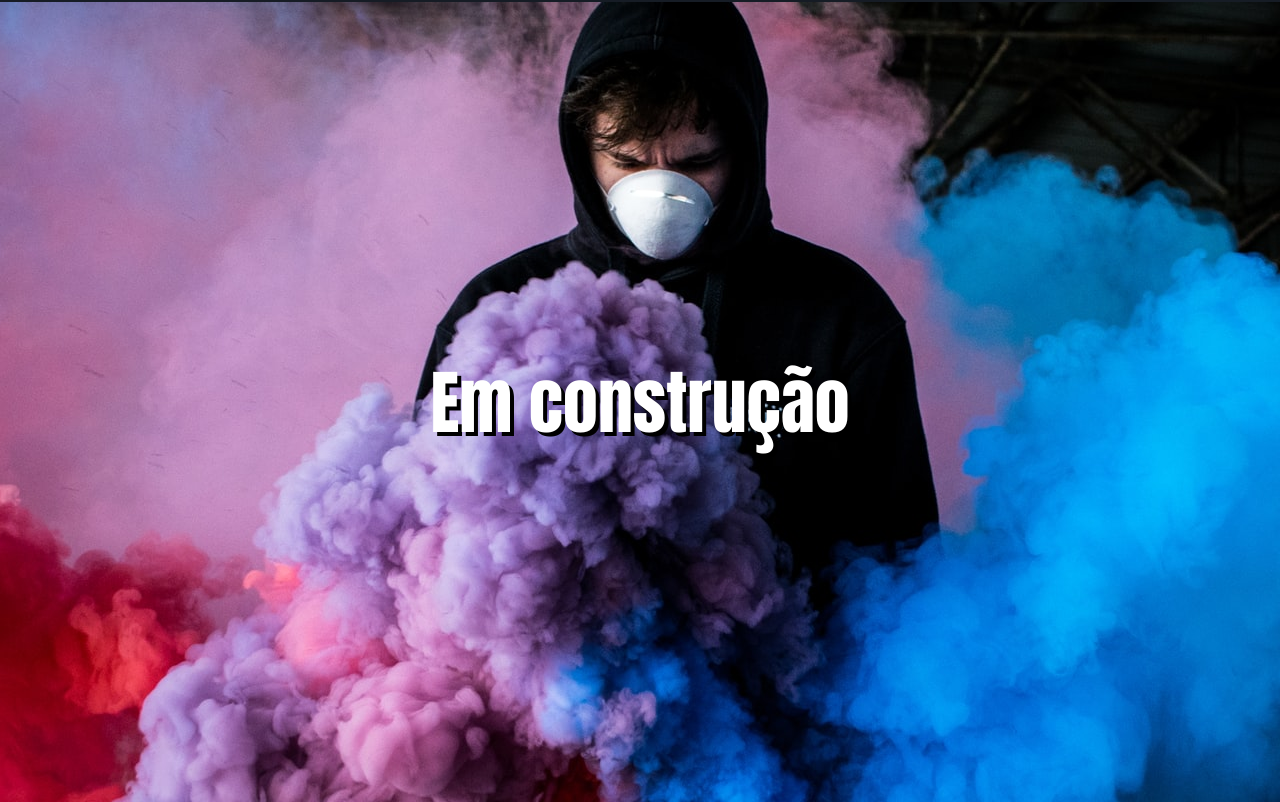
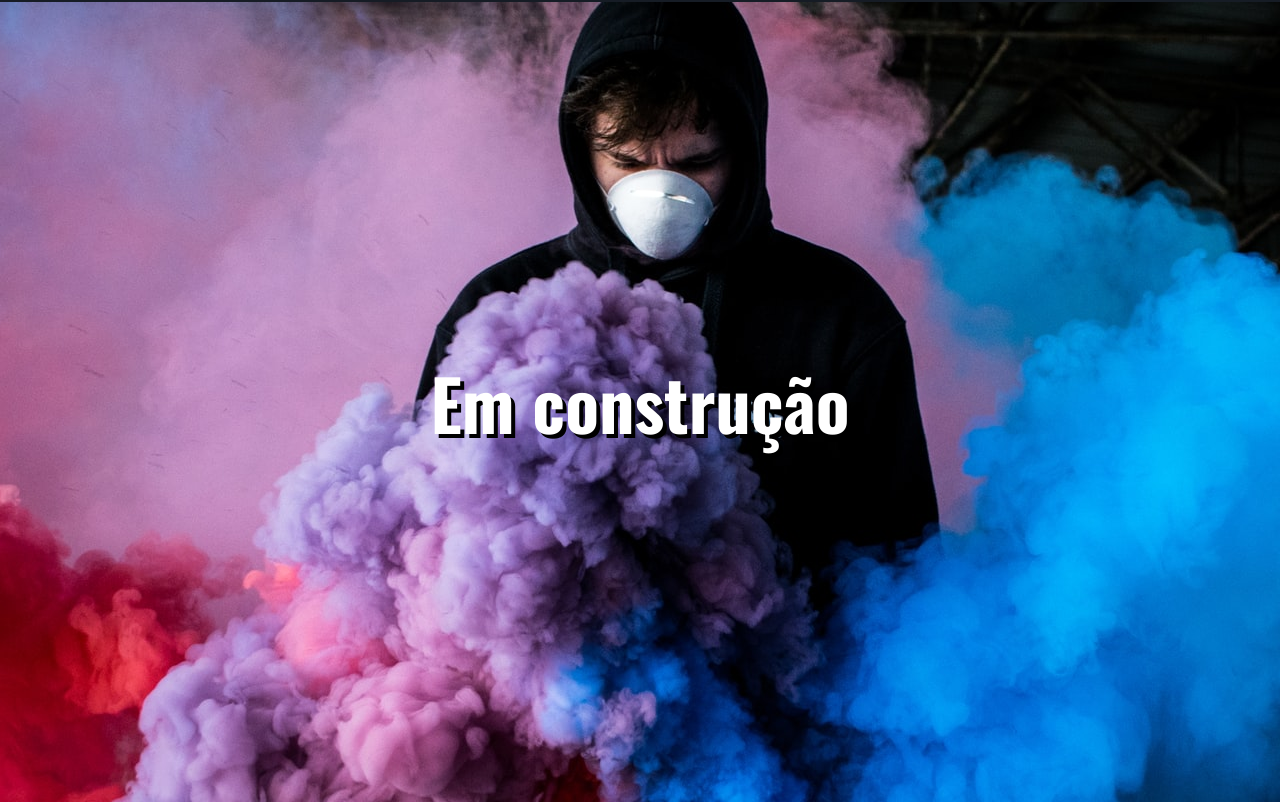
Before and after one commit to DiegoRoney/skrillex, a plain HTML site: page index.html in a window 1280 px wide. Shown: the part 798-1600 px from the top of the page. Drawn offline with nearby package versions, Linux system fonts and the light colour scheme.

Commit message:
Update home.css

```diff
--- a/css/home.css
+++ b/css/home.css
@@ -118,7 +118,8 @@ ul {
 }
 
 .conteudo-principal-chamada {
-    font-family: Impact, Haettenschweiler, 'Arial Narrow Bold', sans-serif;
+    font-family: 'Oswald',
+        sans-serif;
     font-size: 70px;
     color: #fff;
     padding: 15px;
```
